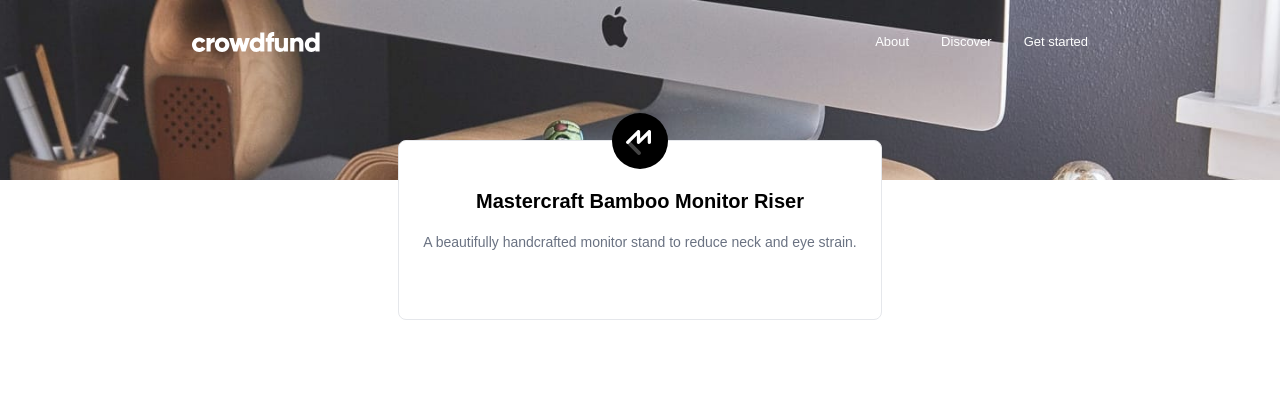
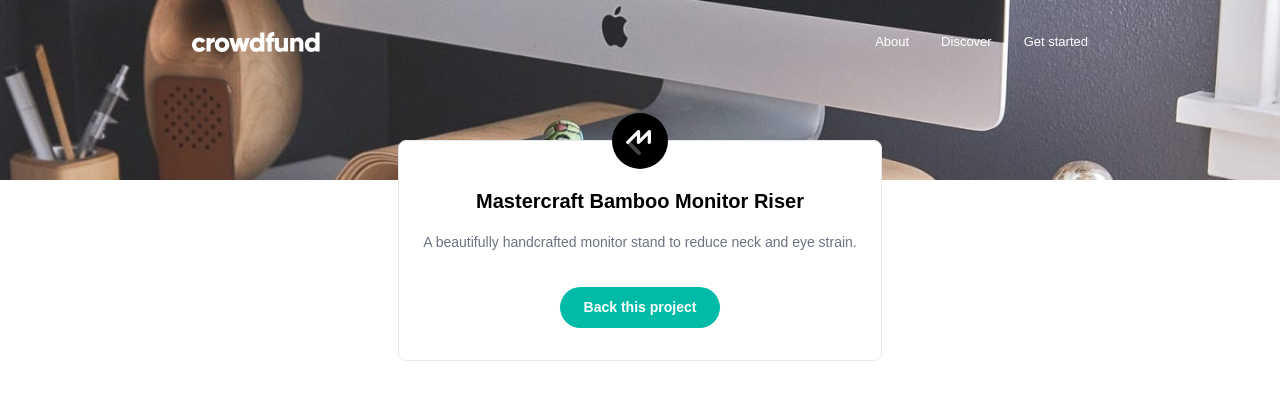
Before and after one commit to anet-eny/crowdfunding-product-page, a React (Vite) app: page / in a window 1280 px wide. Shown: the top 400 px of the page. Built offline with nearby package versions, Linux system fonts and the light colour scheme.

Commit message:
Create and style Button component

```diff
--- /dev/null
+++ b/src/components/Button.jsx
@@ -0,0 +1,19 @@
+export default function Button({ variant = "active", onClick, children }) {
+  const baseStyles =
+    "text-preset-8--bold text-white px-6 py-3 rounded-full transition-colors duration-200";
+
+  const variants = {
+    active: "bg-teal-500 hover:bg-teal-800 cursor-pointer",
+    disabled: "bg-gray-500 cursor-not-allowed",
+  };
+
+  return (
+    <button
+      className={`${baseStyles} ${variants[variant]}`}
+      onClick={variant === "active" ? onClick : undefined}
+      disabled={variant === "disabled"}
+    >
+      {children}
+    </button>
+  );
+}
--- a/src/components/Hero.jsx
+++ b/src/components/Hero.jsx
@@ -1,4 +1,5 @@
 import logo from "../assets/logo-mastercraft.svg";
+import Button from "./Button";
 
 export default function Hero() {
   return (
@@ -12,6 +13,9 @@ export default function Hero() {
       <p className="text-preset-8--regular text-gray-500 mb-8">
         A beautifully handcrafted monitor stand to reduce neck and eye strain.
       </p>
+      <div>
+        <Button>Back this project</Button>
+      </div>
     </section>
   );
 }
```
